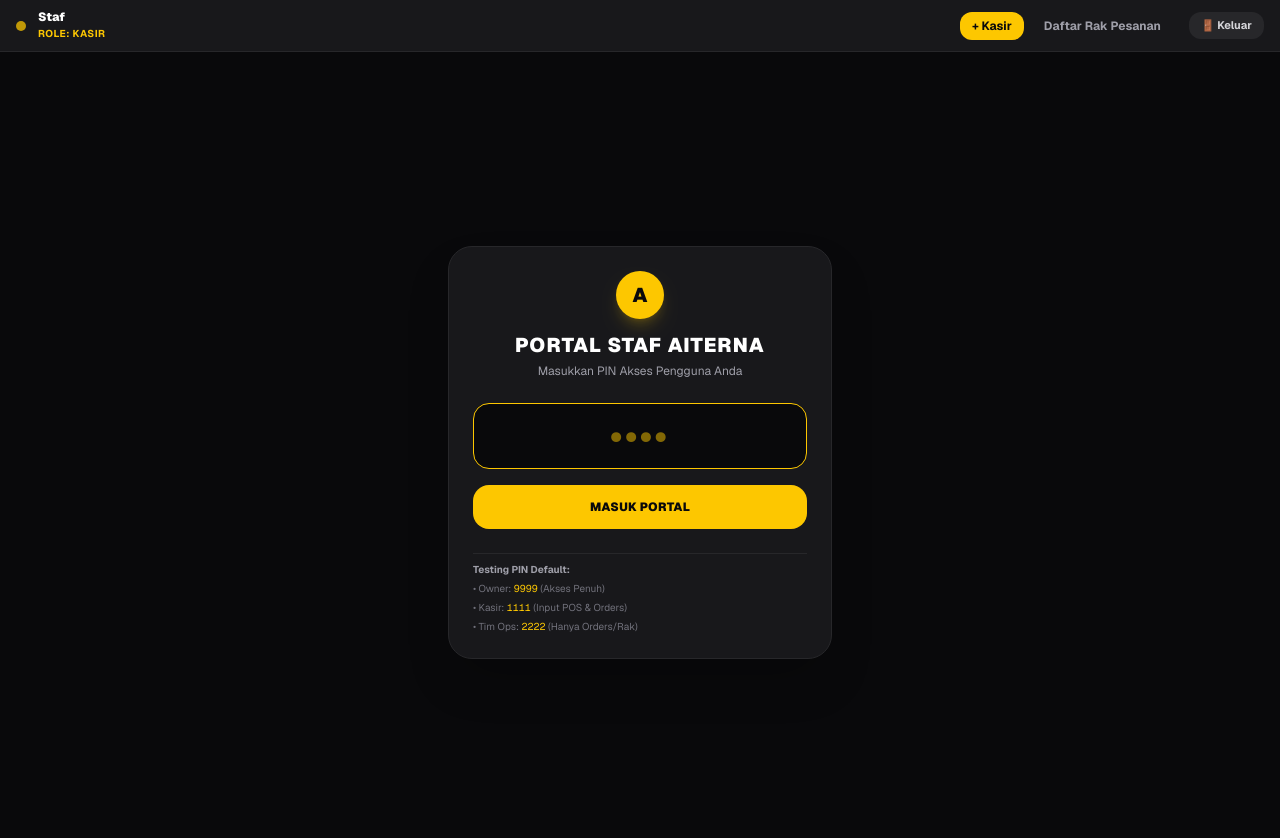
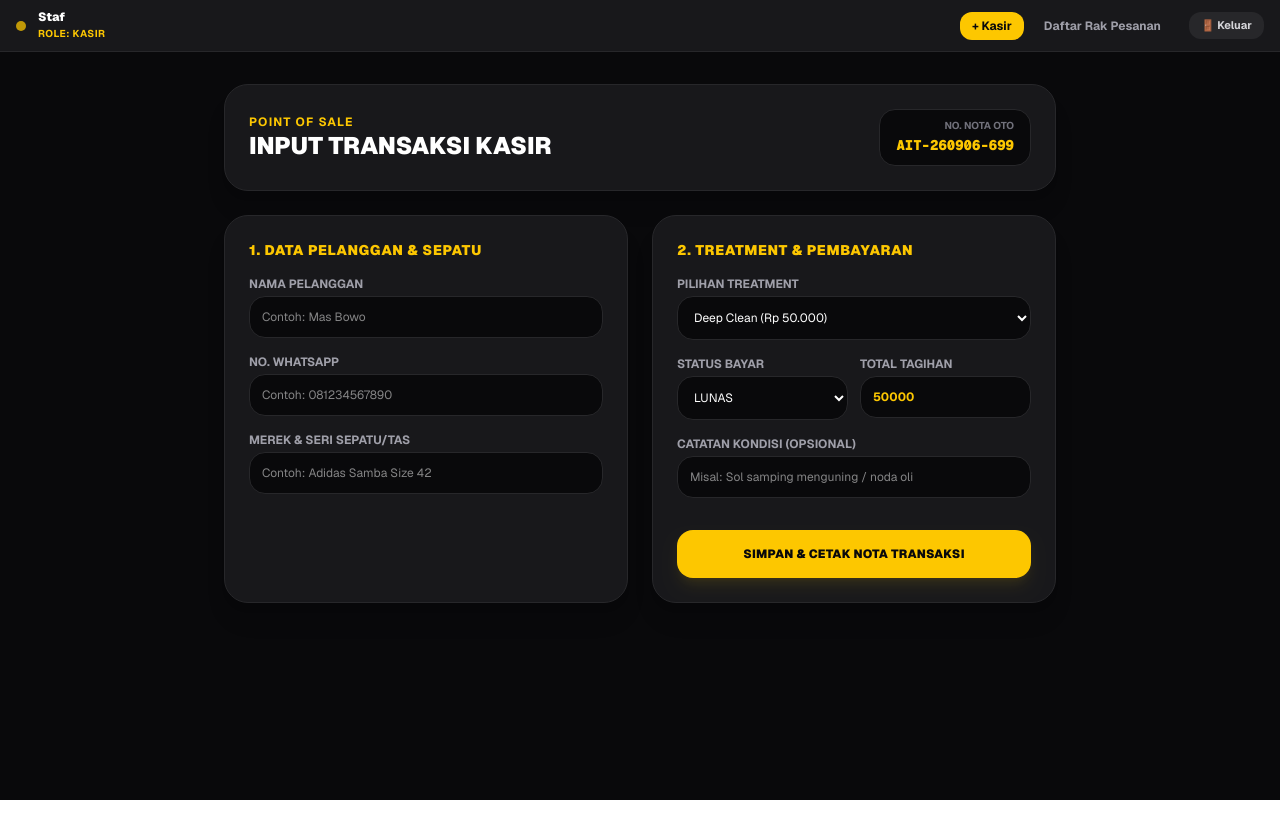
Before and after one commit to FalDeBow/aiterna-shoecare, a Next.js app: page /admin in a window 1280 px wide. Shown: the top 838 px of the page. After the commit the page ends 800 px from the top, so only its background shows below. Built offline with nearby package versions, Linux system fonts and the light colour scheme.

Commit message:
Update page.tsx

```diff
--- a/app/admin/page.tsx
+++ b/app/admin/page.tsx
@@ -1,80 +1,183 @@
 'use client';
 
 import React, { useState } from 'react';
-import { STAFF_LIST } from '@/lib/auth-config';
 
-export default function MultiUserLoginPage() {
-  const [pin, setPin] = useState('');
-  const [errorMsg, setErrorMsg] = useState('');
+export default function KasirPOSPage() {
+  // Generasi No. Nota Otomatis
+  const [notaId] = useState(`AIT-${new Date().toISOString().slice(2,10).replace(/-/g,'')}-${Math.floor(100 + Math.random() * 900)}`);
 
-  const handleLogin = (e: React.FormEvent) => {
+  // State Form Kasir
+  const [namaCustomer, setNamaCustomer] = useState('');
+  const [noWa, setNoWa] = useState('');
+  const [sepatu, setSepatu] = useState('');
+  const [layanan, setLayanan] = useState('Deep Clean');
+  const [harga, setHarga] = useState(50000);
+  const [statusBayar, setStatusBayar] = useState('LUNAS');
+  const [nominalDP, setNominalDP] = useState(0);
+  const [catatan, setCatatan] = useState('');
+  const [successMsg, setSuccessMsg] = useState('');
+
+  // Auto-set harga berdasarkan treatment
+  const handleLayananChange = (val: string) => {
+    setLayanan(val);
+    if (val === 'Fast Clean') setHarga(35000);
+    else if (val === 'Deep Clean') setHarga(50000);
+    else if (val === 'Unyellowing') setHarga(40000);
+    else if (val === 'Repaint & Repair') setHarga(120000);
+  };
+
+  const handleSubmitNota = (e: React.FormEvent) => {
     e.preventDefault();
-    setErrorMsg('');
+    setSuccessMsg(`Nota ${notaId} Berhasil Dibuat!`);
 
-    // Cari staf berdasarkan PIN
-    const foundStaff = STAFF_LIST.find((s) => s.pin === pin);
-
-    if (foundStaff) {
-      // Set Cookie Akses selama 1 Hari
-      document.cookie = 'aiterna_admin_token=authenticated; path=/; max-age=86400';
-      document.cookie = `aiterna_staff_role=${foundStaff.role}; path=/; max-age=86400`;
-      document.cookie = `aiterna_staff_name=${encodeURIComponent(foundStaff.nama)}; path=/; max-age=86400`;
-
-      // Gunakan window.location.href agar cookie langsung terbaca sempurna oleh Middleware
-      if (foundStaff.role === 'OPS') {
-        window.location.href = '/admin/orders';
-      } else {
-        window.location.href = '/admin';
-      }
-    } else {
-      setErrorMsg('PIN Staf Tidak Dikenali!');
-      setPin('');
-    }
+    // Reset Form untuk transaksi berikutnya
+    setTimeout(() => {
+      setSuccessMsg('');
+      setNamaCustomer('');
+      setNoWa('');
+      setSepatu('');
+      setCatatan('');
+    }, 3000);
   };
 
   return (
-    <div className="min-h-screen bg-zinc-950 text-white flex items-center justify-center p-4 font-sans">
-      <div className="w-full max-w-sm bg-zinc-900 border border-zinc-800 p-6 rounded-3xl shadow-2xl space-y-6 text-center">
+    <div className="p-4 sm:p-8 max-w-4xl mx-auto space-y-6">
+      <div className="flex flex-wrap justify-between items-center gap-4 bg-zinc-900 border border-zinc-800 p-6 rounded-3xl shadow-xl">
         <div>
-          <div className="w-12 h-12 bg-yellow-400 rounded-full mx-auto flex items-center justify-center text-zinc-950 font-black text-xl mb-3 shadow-lg shadow-yellow-400/20">
-            A
+          <span className="text-xs font-bold text-yellow-400 uppercase tracking-widest block">Point of Sale</span>
+          <h1 className="text-2xl font-black text-white">INPUT TRANSAKSI KASIR</h1>
+        </div>
+        <div className="bg-zinc-950 border border-zinc-800 px-4 py-2 rounded-2xl text-right">
+          <span className="text-[10px] text-zinc-500 font-bold block">NO. NOTA OTO</span>
+          <span className="text-sm font-mono font-black text-yellow-400">{notaId}</span>
+        </div>
+      </div>
+
+      {successMsg && (
+        <div className="bg-emerald-500/10 border border-emerald-500/30 text-emerald-400 p-4 rounded-2xl text-xs font-bold text-center">
+          ✅ {successMsg}
+        </div>
+      )}
+
+      <form onSubmit={handleSubmitNota} className="grid grid-cols-1 md:grid-cols-2 gap-6">
+        {/* Data Pelanggan & Barang */}
+        <div className="bg-zinc-900 border border-zinc-800 p-6 rounded-3xl space-y-4 shadow-xl">
+          <h2 className="text-sm font-black text-yellow-400 uppercase tracking-wider">1. Data Pelanggan & Sepatu</h2>
+
+          <div>
+            <label className="block text-xs font-bold uppercase text-zinc-400 mb-1">Nama Pelanggan</label>
+            <input
+              type="text"
+              required
+              placeholder="Contoh: Mas Bowo"
+              value={namaCustomer}
+              onChange={(e) => setNamaCustomer(e.target.value)}
+              className="w-full p-3 bg-zinc-950 border border-zinc-800 rounded-2xl text-xs text-white focus:outline-none focus:border-yellow-400"
+            />
           </div>
-          <h1 className="text-xl font-black text-white tracking-wider">PORTAL STAF AITERNA</h1>
-          <p className="text-xs text-zinc-400 mt-1">Masukkan PIN Akses Pengguna Anda</p>
+
+          <div>
+            <label className="block text-xs font-bold uppercase text-zinc-400 mb-1">No. WhatsApp</label>
+            <input
+              type="tel"
+              required
+              placeholder="Contoh: 081234567890"
+              value={noWa}
+              onChange={(e) => setNoWa(e.target.value)}
+              className="w-full p-3 bg-zinc-950 border border-zinc-800 rounded-2xl text-xs text-white focus:outline-none focus:border-yellow-400"
+            />
+          </div>
+
+          <div>
+            <label className="block text-xs font-bold uppercase text-zinc-400 mb-1">Merek & Seri Sepatu/Tas</label>
+            <input
+              type="text"
+              required
+              placeholder="Contoh: Adidas Samba Size 42"
+              value={sepatu}
+              onChange={(e) => setSepatu(e.target.value)}
+              className="w-full p-3 bg-zinc-950 border border-zinc-800 rounded-2xl text-xs text-white focus:outline-none focus:border-yellow-400"
+            />
+          </div>
         </div>
 
-        <form onSubmit={handleLogin} className="space-y-4">
-          <input
-            type="password"
-            maxLength={6}
-            value={pin}
-            onChange={(e) => setPin(e.target.value)}
-            placeholder="••••"
-            className="w-full bg-zinc-950 border border-zinc-800 text-center text-3xl font-black p-3.5 rounded-2xl tracking-widest text-yellow-400 focus:outline-none focus:border-yellow-400"
-            autoFocus
-          />
+        {/* Detail Layanan & Pembayaran */}
+        <div className="bg-zinc-900 border border-zinc-800 p-6 rounded-3xl space-y-4 shadow-xl flex flex-col justify-between">
+          <div className="space-y-4">
+            <h2 className="text-sm font-black text-yellow-400 uppercase tracking-wider">2. Treatment & Pembayaran</h2>
 
-          {errorMsg && (
-            <p className="text-xs text-rose-500 font-bold bg-rose-500/10 p-2.5 rounded-xl border border-rose-500/20">
-              {errorMsg}
-            </p>
-          )}
+            <div>
+              <label className="block text-xs font-bold uppercase text-zinc-400 mb-1">Pilihan Treatment</label>
+              <select
+                value={layanan}
+                onChange={(e) => handleLayananChange(e.target.value)}
+                className="w-full p-3 bg-zinc-950 border border-zinc-800 rounded-2xl text-xs text-white focus:outline-none focus:border-yellow-400"
+              >
+                <option value="Fast Clean">Fast Clean (Rp 35.000)</option>
+                <option value="Deep Clean">Deep Clean (Rp 50.000)</option>
+                <option value="Unyellowing">Unyellowing (Rp 40.000)</option>
+                <option value="Repaint & Repair">Repaint & Repair (Rp 120.000)</option>
+              </select>
+            </div>
+
+            <div className="grid grid-cols-2 gap-3">
+              <div>
+                <label className="block text-xs font-bold uppercase text-zinc-400 mb-1">Status Bayar</label>
+                <select
+                  value={statusBayar}
+                  onChange={(e) => setStatusBayar(e.target.value)}
+                  className="w-full p-3 bg-zinc-950 border border-zinc-800 rounded-2xl text-xs text-white focus:outline-none focus:border-yellow-400"
+                >
+                  <option value="LUNAS">LUNAS</option>
+                  <option value="DP">DP (Uang Muka)</option>
+                  <option value="BELUM_BAYAR">BELUM BAYAR</option>
+                </select>
+              </div>
+
+              <div>
+                <label className="block text-xs font-bold uppercase text-zinc-400 mb-1">Total Tagihan</label>
+                <input
+                  type="number"
+                  value={harga}
+                  onChange={(e) => setHarga(Number(e.target.value))}
+                  className="w-full p-3 bg-zinc-950 border border-zinc-800 rounded-2xl text-xs text-yellow-400 font-bold focus:outline-none focus:border-yellow-400"
+                />
+              </div>
+            </div>
+
+            {statusBayar === 'DP' && (
+              <div>
+                <label className="block text-xs font-bold uppercase text-zinc-400 mb-1">Nominal DP (Rp)</label>
+                <input
+                  type="number"
+                  placeholder="Masukkan nominal DP..."
+                  value={nominalDP}
+                  onChange={(e) => setNominalDP(Number(e.target.value))}
+                  className="w-full p-3 bg-zinc-950 border border-zinc-800 rounded-2xl text-xs text-white focus:outline-none focus:border-yellow-400"
+                />
+              </div>
+            )}
+
+            <div>
+              <label className="block text-xs font-bold uppercase text-zinc-400 mb-1">Catatan Kondisi (Opsional)</label>
+              <input
+                type="text"
+                placeholder="Misal: Sol samping menguning / noda oli"
+                value={catatan}
+                onChange={(e) => setCatatan(e.target.value)}
+                className="w-full p-3 bg-zinc-950 border border-zinc-800 rounded-2xl text-xs text-white focus:outline-none focus:border-yellow-400"
+              />
+            </div>
+          </div>
 
           <button
             type="submit"
-            className="w-full bg-yellow-400 hover:bg-yellow-300 text-zinc-950 font-black py-3.5 rounded-2xl transition active:scale-95 uppercase tracking-wide text-xs"
+            className="w-full bg-yellow-400 hover:bg-yellow-300 text-zinc-950 font-black py-4 rounded-2xl transition active:scale-95 uppercase tracking-wide text-xs shadow-lg shadow-yellow-400/10 mt-4"
           >
-            MASUK PORTAL
+            SIMPAN & CETAK NOTA TRANSAKSI
           </button>
-        </form>
-
-        <div className="pt-2 border-t border-zinc-800 text-[10px] text-zinc-500 text-left space-y-1">
-          <p className="font-bold text-zinc-400">Testing PIN Default:</p>
-          <p>• Owner: <code className="text-yellow-400">9999</code> (Akses Penuh)</p>
-          <p>• Kasir: <code className="text-yellow-400">1111</code> (Input POS & Orders)</p>
-          <p>• Tim Ops: <code className="text-yellow-400">2222</code> (Hanya Orders/Rak)</p>
         </div>
-      </div>
+      </form>
     </div>
   );
 }
```
